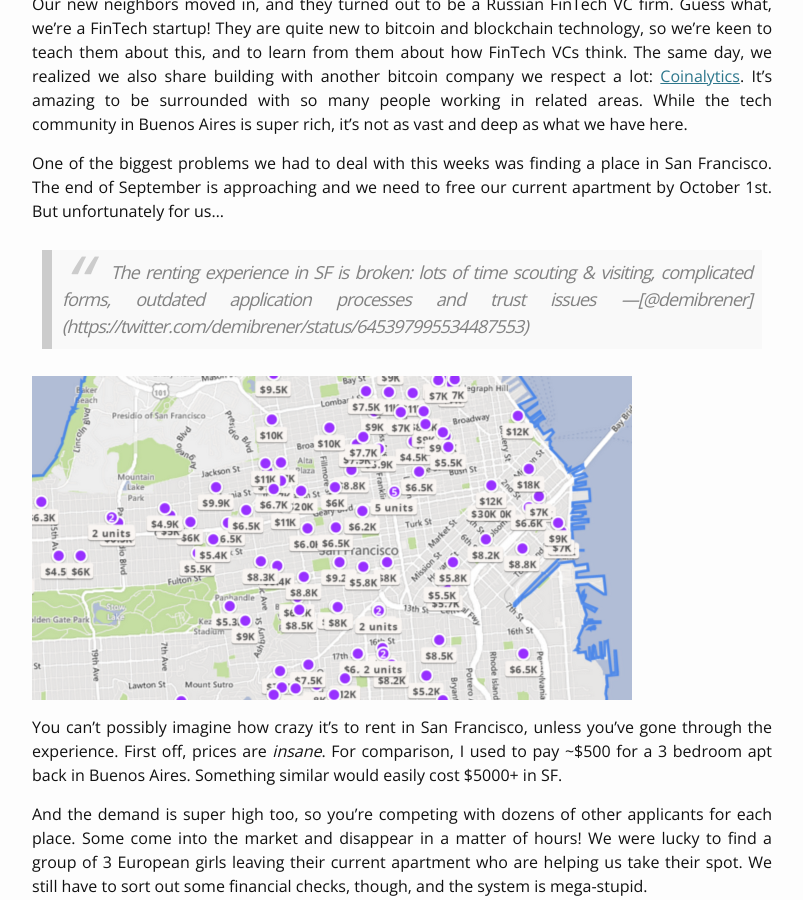
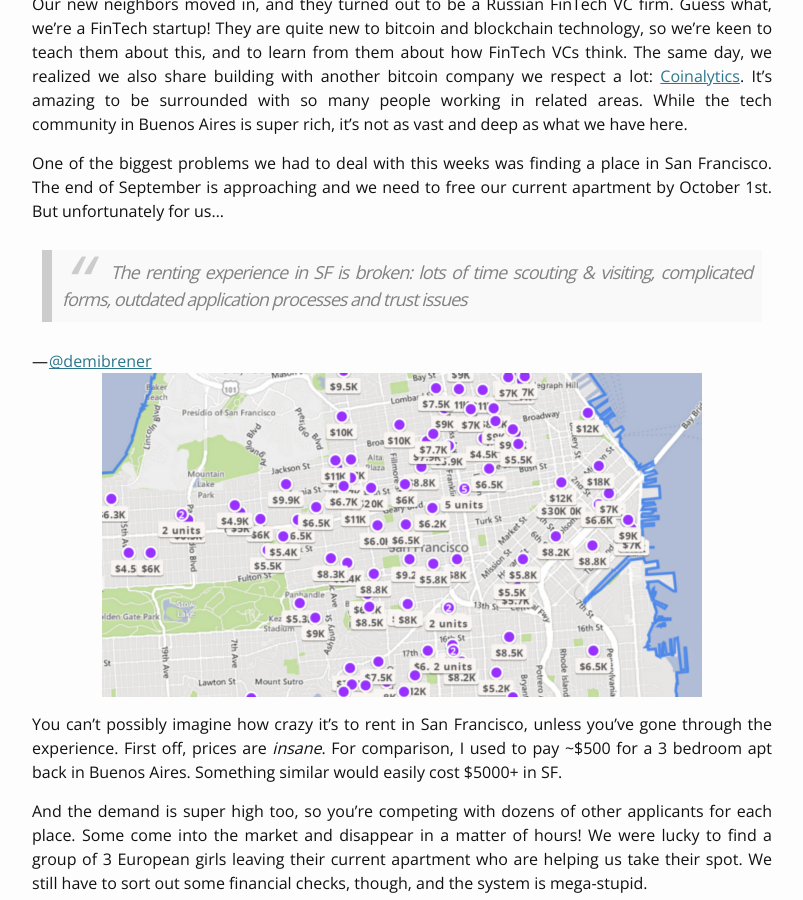
Before and after one commit to tobyornottobe/maraoz.github.io, a Jekyll site: the page built from _posts/2015-9-21-adventures-of-a-foreigner-in-silicon-valley-part-2.md, in a window 1280 px wide and 900 px high, scrolled down 973 px. Shown: the whole window, without its empty margins (238-1041 px from the left). Built offline with Jekyll 4.4.1, drawn with Linux system fonts in a browser that asks for light colours; comment, search, counter and statistics services are not loaded.

Commit message:
minor changes

```diff
--- a/_posts/2015-9-21-adventures-of-a-foreigner-in-silicon-valley-part-2.md
+++ b/_posts/2015-9-21-adventures-of-a-foreigner-in-silicon-valley-part-2.md
@@ -14,9 +14,9 @@ One of the biggest problems we had to deal with this weeks was finding a place i
 
 <blockquote>
 The renting experience in SF is broken: lots of time scouting & visiting, complicated forms, outdated application processes and trust issues
- — [@demibrener](https://twitter.com/demibrener/status/645397995534487553)
 </blockquote>
-<img src="/img/silicon2/2.png">
+— [@demibrener](https://twitter.com/demibrener/status/645397995534487553)
+<img class="centerimage" src="/img/silicon2/2.png">
 
 You can’t possibly imagine how crazy it’s to rent in San Francisco, unless you’ve gone through the experience. First off, prices are *insane*. For comparison, I used to pay ~$500 for a 3 bedroom apt back in Buenos Aires. Something similar would easily cost $5000+ in SF.
 
@@ -24,7 +24,7 @@ And the demand is super high too, so you’re competing with dozens of other app
 
 With regards to work, we’re mostly talking with people. For a developer like me, it’s hard to spend 80% of the time not writing code. We’re trying to apply user-centered design principles that could be simply reduced to “listen to your users and try to understand them”. The amount of things we’re learning by just talking to people is fantastic. We’re also developing very useful skills in empathy and listening. This is an attempt to prevent previous mistakes where we built products for which there wasn’t a strong demand. We know we’re good at executing and [building](https://www.proofofexistence.com/) [awesome](https://streamium.io/) [products](https://faradam.com/) when we know what to aim for. We’re now trying to improve our aim :)
 
-<img src="/img/silicon2/3.jpeg">
+<img class="centerimage" src="/img/silicon2/3.jpeg">
 
 Random photo of the best pizza I ever tried. Contains: mozzarella, tomato slices, avocado, bacon, chicken and spinach (I think). From: California Pizza Kitchen.
 {: style="color:gray; font-size: 80%; text-align: center;"}
@@ -37,6 +37,7 @@ First, I’m trying to make new friends here and have a somewhat active social l
 
 Second, I stay in touch with my loved ones as much as I can: WhatsApp, Facebook, emails, etc. I’m doing 3 or 4 skype calls per week with close friends and family, and they really really help. It’s important to stay happy and connected to your roots, even from a “what’s-best-for-the-startup” perspective. Whatever helps the founders also helps the company. And talking to people in Buenos Aires makes me come down to earth, be thankful, and stay positive. Thank you to everyone supporting us from Argentina!
 
-<img src="/img/silicon2/4.jpeg">
+<img class="centerimage" src="/img/silicon2/4.jpeg">
+
 Two hackers and a drone at the Stanford Oval.
 {: style="color:gray; font-size: 80%; text-align: center;"}
```
